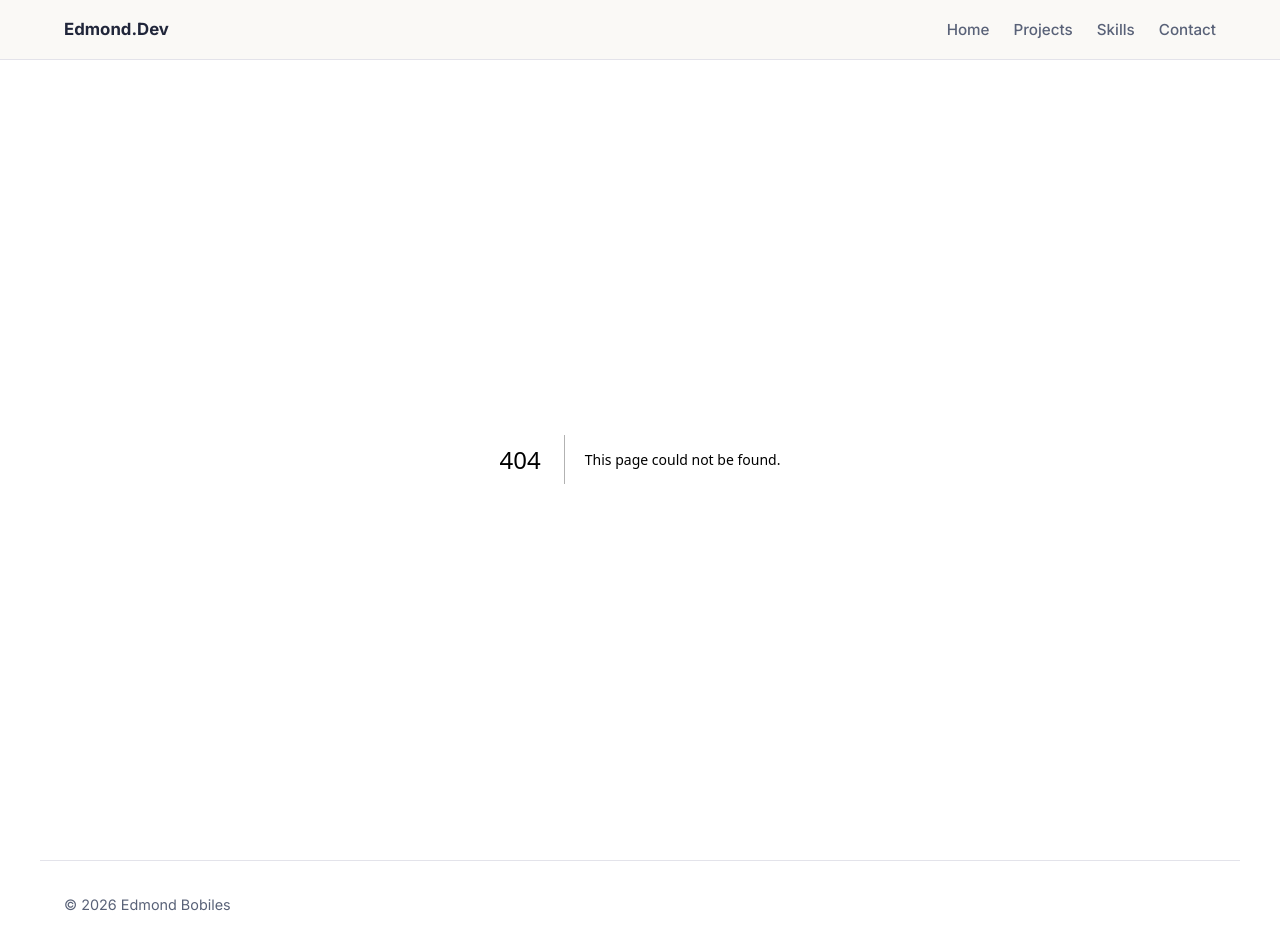
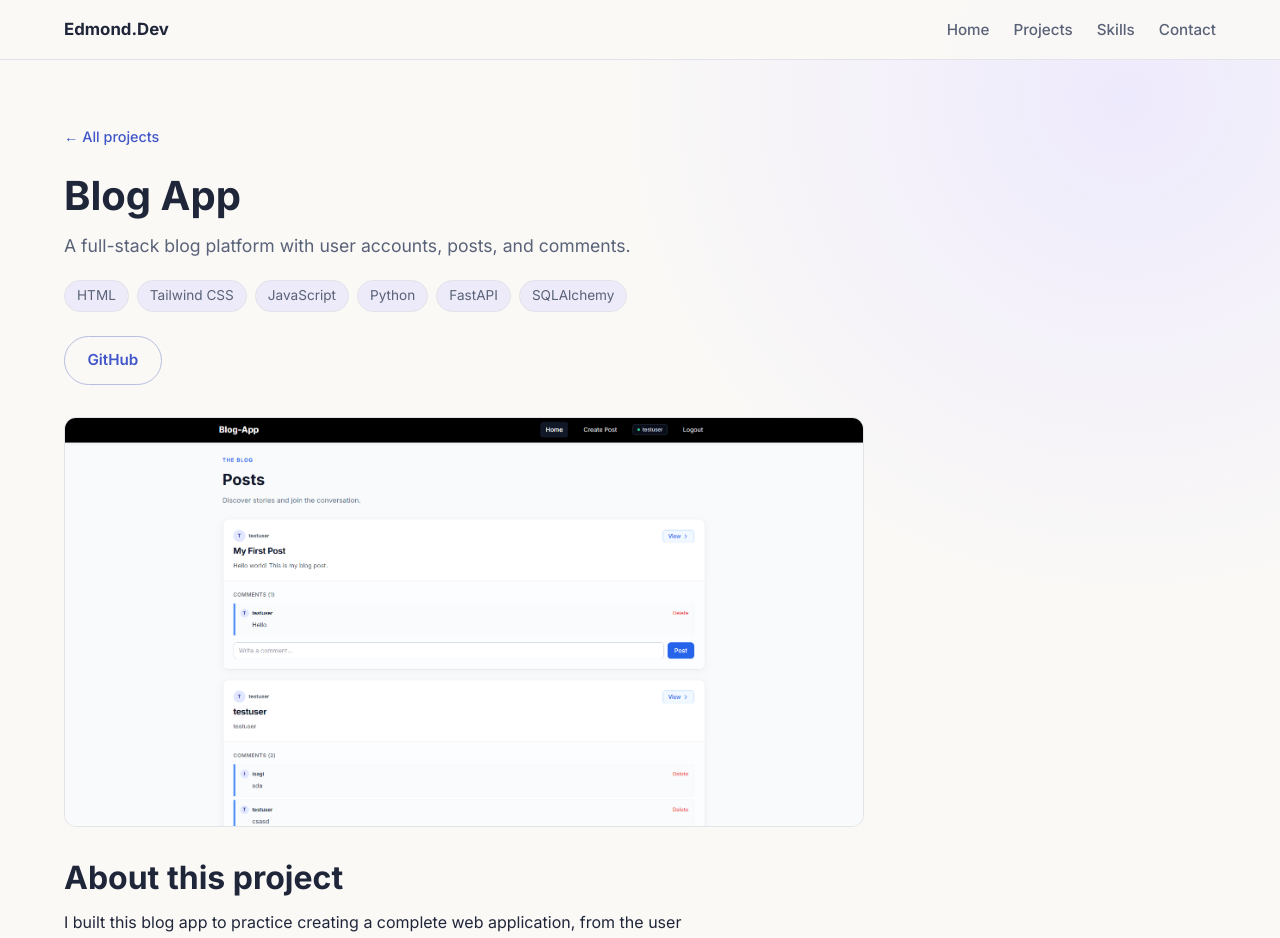
Before and after one commit to edmond-bobiles/portfolio-website, a Next.js app: page /projects/blog-app in a window 1280 px wide. Before the commit this address had no page. Shown: the top 938 px of the page. Built offline with nearby package versions, Linux system fonts and the light colour scheme.

Commit message:
feat: add project listing and static project detail routes

```diff
--- /dev/null
+++ b/src/app/not-found.tsx
@@ -0,0 +1,15 @@
+import Link from "next/link";
+
+export default function NotFound() {
+  return (
+    <section className="py-16">
+      <h1 className="mb-3 text-[2.5rem] leading-[1.2] font-bold">Page not found</h1>
+      <p className="mb-6 max-w-[65ch] text-muted">
+        We couldn&apos;t find the page or project you were looking for.
+      </p>
+      <Link href="/projects" className="font-semibold text-accent hover:underline">
+        ← Back to all projects
+      </Link>
+    </section>
+  );
+}
--- a/src/app/page.tsx
+++ b/src/app/page.tsx
@@ -3,12 +3,19 @@ import Link from "next/link";
 import { ProjectGrid } from "@/components/project-grid";
 import { getOwnerAssets, portfolio } from "@/data/portfolio";
 import { getFeaturedProjects } from "@/data/projects";
+import type { Metadata } from "next";
 
 const skillStyles = [
   "bg-lavender text-lavender-ink",
   "bg-mint text-mint-ink",
   "bg-peach text-peach-ink",
 ];
+
+export const metadata: Metadata = {
+  title: `${portfolio.name} | Portfolio`,
+  description:
+    "Computer Science student at the University of Santo Tomas specializing in Data Science, building full-stack web applications and data engineering solutions.",
+};
 
 export default function HomePage() {
   const { profile, resume } = getOwnerAssets();
--- /dev/null
+++ b/src/app/projects/[slug]/page.tsx
@@ -0,0 +1,89 @@
+import type { Metadata } from "next";
+import Image from "next/image";
+import Link from "next/link";
+import { notFound } from "next/navigation";
+import { portfolio } from "@/data/portfolio";
+import { getProjectById, projects } from "@/data/projects";
+
+type PageProps = { params: Promise<{ slug: string }> };
+
+export function generateStaticParams() {
+  return projects.map((project) => ({ slug: project.id }));
+}
+
+export async function generateMetadata({ params }: PageProps): Promise<Metadata> {
+  const { slug } = await params;
+  const project = getProjectById(slug);
+  if (!project) return {};
+
+  return {
+    title: `${project.title} | ${portfolio.name}`,
+    description: project.summary,
+  };
+}
+
+export default async function ProjectPage({ params }: PageProps) {
+  const { slug } = await params;
+  const project = getProjectById(slug);
+  if (!project) notFound();
+
+  return (
+    <article className="max-w-[800px] py-16">
+      <Link
+        href="/projects"
+        className="mb-6 inline-block text-[0.9rem] font-medium text-accent hover:underline"
+      >
+        ← All projects
+      </Link>
+
+      <h1 className="mb-3 text-[2.5rem] leading-[1.2] font-bold">{project.title}</h1>
+      <p className="mb-5 text-[1.1rem] text-muted">{project.summary}</p>
+
+      <ul className="mb-6 flex flex-wrap gap-2">
+        {project.stack.map((tech) => (
+          <li
+            key={tech}
+            className="rounded-full border border-line bg-lavender px-3 py-1 text-[0.85rem] text-muted"
+          >
+            {tech}
+          </li>
+        ))}
+      </ul>
+
+      <div className="mb-8 flex flex-wrap gap-4">
+        {project.demo && (
+          <a
+            href={project.demo}
+            target="_blank"
+            rel="noopener noreferrer"
+            className="rounded-full border border-transparent bg-accent px-[1.4rem] py-[0.7rem] text-[0.95rem] font-semibold text-white transition-opacity hover:opacity-90"
+          >
+            Live demo
+          </a>
+        )}
+        <a
+          href={project.github}
+          target="_blank"
+          rel="noopener noreferrer"
+          className="rounded-full border border-outline px-[1.4rem] py-[0.7rem] text-[0.95rem] font-semibold text-accent transition-colors hover:bg-surface"
+        >
+          GitHub
+        </a>
+      </div>
+
+      {project.image && (
+        <Image
+          src={project.image}
+          alt={`Illustrated preview of ${project.title}`}
+          width={0}
+          height={0}
+          sizes="(max-width: 800px) 100vw, 800px"
+          className="mb-8 h-auto w-full rounded-xl border border-line"
+        />
+      )}
+
+      <h2 className="mb-3 text-[2rem] leading-[1.2] font-bold">About this project</h2>
+      <p className="max-w-[65ch]">{project.details}</p>
+    </article>
+  );
+}
```
